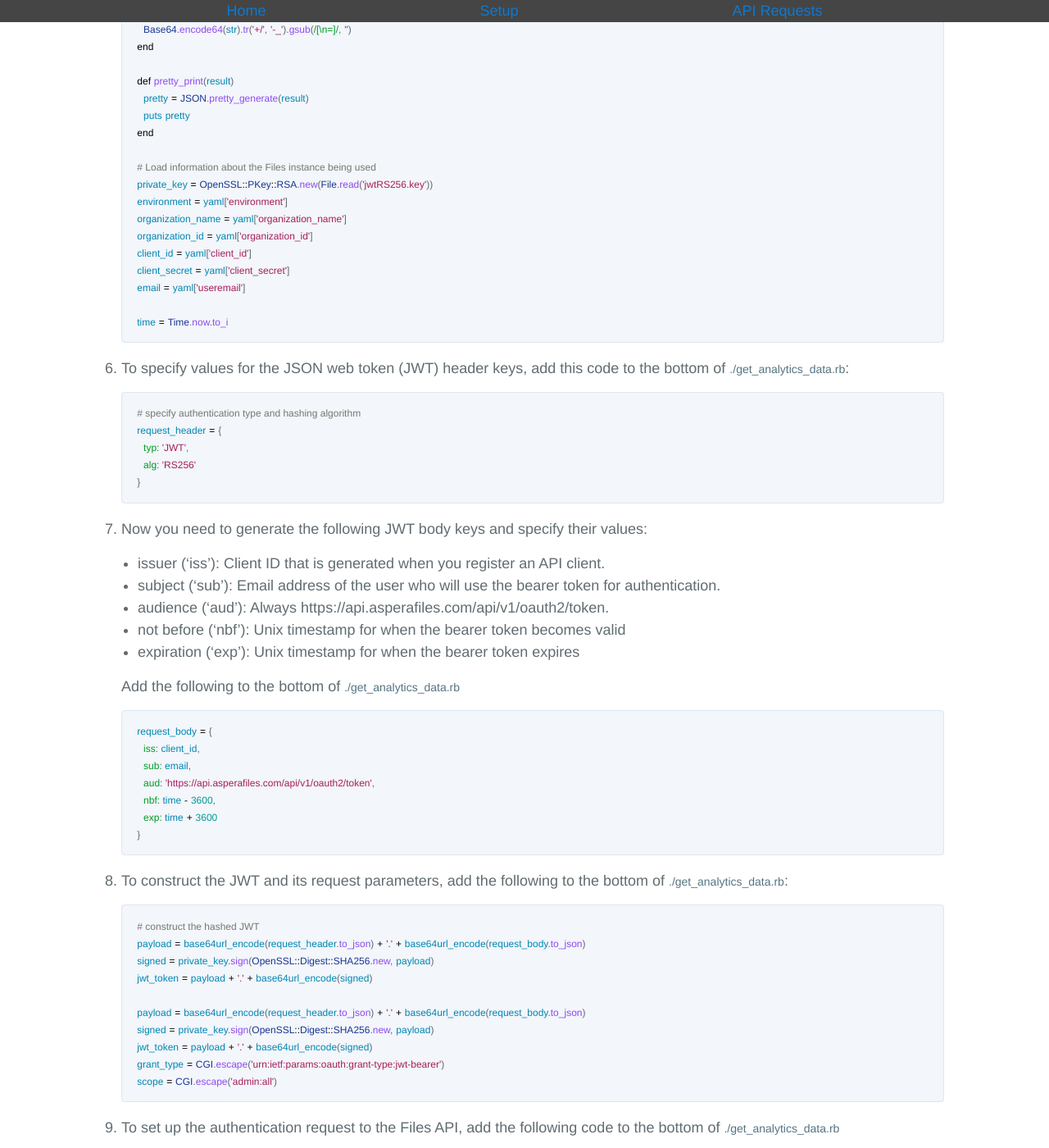
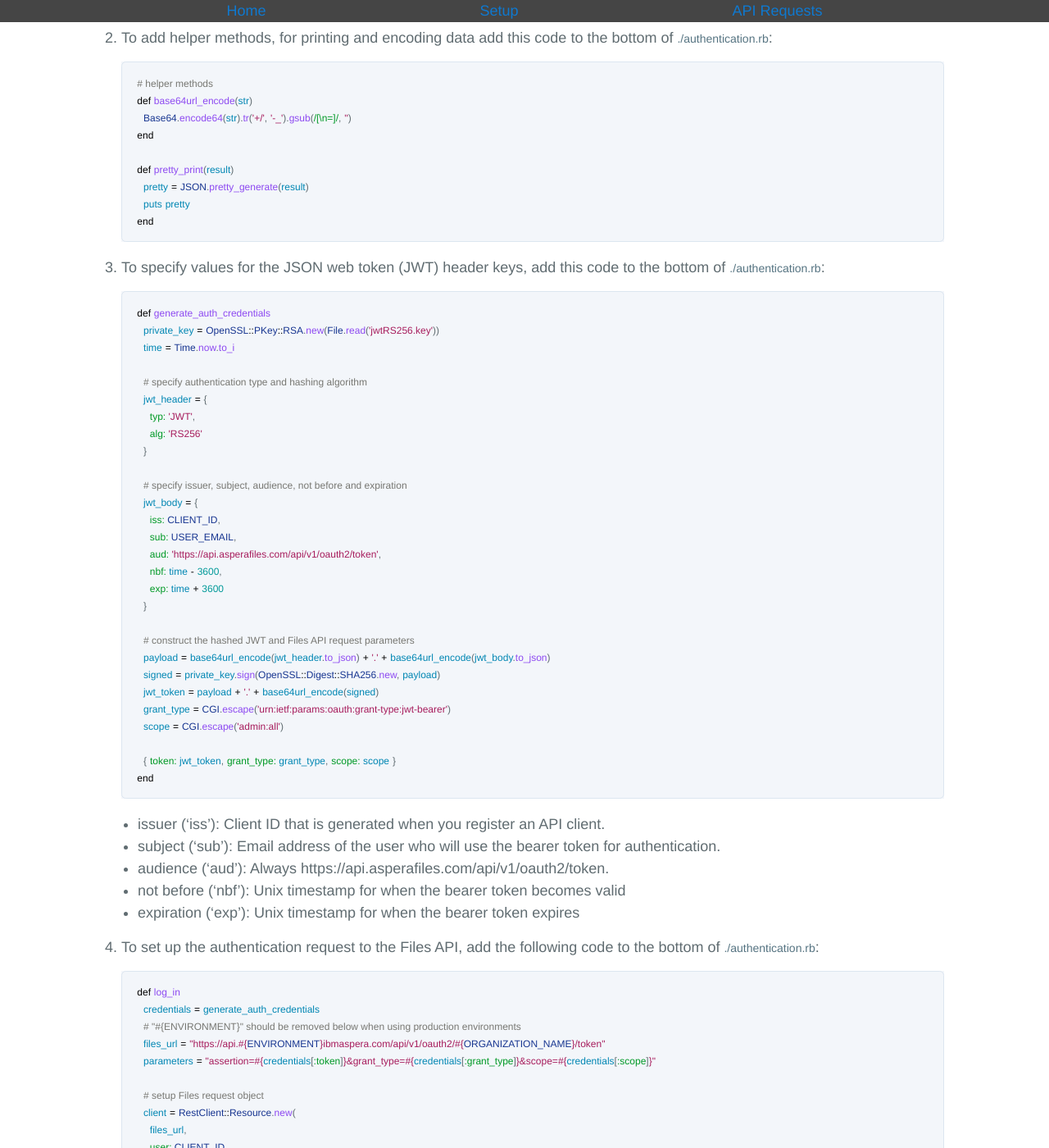
Before and after one commit to LauraKirby/aspera-ibm-analytics-api, a Jekyll site: the page built from analytics-api.md, in a window 1280 px wide and 1400 px high, scrolled down 1446 px. Shown: the whole window at 82% size. Built offline with Jekyll 4.4.1, drawn with Linux system fonts in a browser that asks for light colours; our own code applies the rules of GitHub Pages for plain Markdown files; the repository's description, which GitHub fills in, is left out; some of the changed text lies outside the part shown.

Commit message:
add separate steps for dependency installation, authentication and analytics requests

````diff
--- a/analytics-api.md
+++ b/analytics-api.md
@@ -6,12 +6,18 @@ We will set up the dependencies, make a request to the Files API to obtain authe
 
 Note that we use the Files API to configure the Aspera on Cloud platform, which includes the Activity application.
 
-1. To support the Ruby script and dependencies, create the file `get_analytics_data.rb` and a Gemfile.
 
-    ```bash
-    # from project root directory
-    touch get_analytics_data.rb Gemfile
-    ```
+This page take you through the necessary setup to prepare your local system and Aspera on Cloud (AoC) so that you can make API calls to the Activity app.
+
+There are three main procedures:
+
+  > I. Install Dependencies
+
+  > II. Obtain Bearer Token
+
+  > Make Analytics API Request
+
+## I. Install Dependencies
 
 1. To add dependencies to `Gemfile`, copy the code below and add it to the file.
 
@@ -29,25 +35,20 @@ Note that we use the Files API to configure the Aspera on Cloud platform, which
     bundle
     ```
 
-1. To add references to the installed dependencies and Ruby modules, add the following to `./get_analytics_data.rb`. This code must remain at the top of the file.
+## II. Obtain Bearer Token
+
+1. To add references to the installed dependencies and Ruby modules, add the following to `./authentication.rb`. This code must remain at the top of the file.
 
     ```ruby
+    require 'restclient'
+    require 'json'
     require 'base64'
-    require 'json'
-    require 'restclient'
-    require 'yaml'
+    require './constants.rb'
     ```
 
-1. To add hard-coded data and helper methods, add this code to the bottom of `./get_analytics_data.rb`:
+1. To add helper methods, for printing and encoding data add this code to the bottom of `./authentication.rb`:
 
     ```ruby
-    # load secrets from config.yml file
-    # config.yml, jwtRS256.key, jwtRS256.key.pub files
-    # should be included in your.gitignore,
-    # they have been been included in this repository for
-    # purpose of demonstration
-    yaml = YAML.load_file('config.yml')
-
     # helper methods
     def base64url_encode(str)
       Base64.encode64(str).tr('+/', '-_').gsub(/[\n=]/, '')
@@ -57,30 +58,40 @@ Note that we use the Files API to configure the Aspera on Cloud platform, which
       pretty = JSON.pretty_generate(result)
       puts pretty
     end
-
-    # Load information about the Files instance being used
-    private_key = OpenSSL::PKey::RSA.new(File.read('jwtRS256.key'))
-    environment = yaml['environment']
-    organization_name = yaml['organization_name']
-    organization_id = yaml['organization_id']
-    client_id = yaml['client_id']
-    client_secret = yaml['client_secret']
-    email = yaml['useremail']
-
-    time = Time.now.to_i
     ```
 
-1. To specify values for the JSON web token (JWT) header keys, add this code to the bottom of `./get_analytics_data.rb`:
+1. To specify values for the JSON web token (JWT) header keys, add this code to the bottom of `./authentication.rb`:
 
     ```ruby
-    # specify authentication type and hashing algorithm
-    request_header = {
-      typ: 'JWT',
-      alg: 'RS256'
-    }
+    def generate_auth_credentials
+      private_key = OpenSSL::PKey::RSA.new(File.read('jwtRS256.key'))
+      time = Time.now.to_i
+
+      # specify authentication type and hashing algorithm
+      jwt_header = {
+        typ: 'JWT',
+        alg: 'RS256'
+      }
+
+      # specify issuer, subject, audience, not before and expiration
+      jwt_body = {
+        iss: CLIENT_ID,
+        sub: USER_EMAIL,
+        aud: 'https://api.asperafiles.com/api/v1/oauth2/token',
+        nbf: time - 3600,
+        exp: time + 3600
+      }
+
+      # construct the hashed JWT and Files API request parameters
+      payload = base64url_encode(jwt_header.to_json) + '.' + base64url_encode(jwt_body.to_json)
+      signed = private_key.sign(OpenSSL::Digest::SHA256.new, payload)
+      jwt_token = payload + '.' + base64url_encode(signed)
+      grant_type = CGI.escape('urn:ietf:params:oauth:grant-type:jwt-bearer')
+      scope = CGI.escape('admin:all')
+
+      { token: jwt_token, grant_type: grant_type, scope: scope }
+    end
     ```
-
-1. Now you need to generate the following JWT body keys and specify their values:
 
     * issuer ('iss'): Client ID that is generated when you register an API client.
     * subject ('sub'): Email address of the user who will use the bearer token for authentication.
@@ -89,57 +100,42 @@ Note that we use the Files API to configure the Aspera on Cloud platform, which
     * expiration ('exp'): Unix timestamp for when the bearer token expires
 
 
-   Add the following to the bottom of `./get_analytics_data.rb`
+
+1. To set up the authentication request to the Files API, add the following code to the bottom of `./authentication.rb`:
 
     ```ruby
-    request_body = {
-      iss: client_id,
-      sub: email,
-      aud: 'https://api.asperafiles.com/api/v1/oauth2/token',
-      nbf: time - 3600,
-      exp: time + 3600
-    }
-    ```
+    def log_in
+      credentials = generate_auth_credentials
+      # "#{ENVIRONMENT}" should be removed below when using production environments
+      files_url = "https://api.#{ENVIRONMENT}ibmaspera.com/api/v1/oauth2/#{ORGANIZATION_NAME}/token"
+      parameters = "assertion=#{credentials[:token]}&grant_type=#{credentials[:grant_type]}&scope=#{credentials[:scope]}"
 
-1. To construct the JWT and its request parameters, add the following to the bottom of `./get_analytics_data.rb`:
+      # setup Files request object
+      client = RestClient::Resource.new(
+        files_url,
+        user: CLIENT_ID,
+        password: CLIENT_SECRET,
+        headers: { content_type: 'application/x-www-form-urlencoded' }
+      )
 
-    ```ruby
-    # construct the hashed JWT
-    payload = base64url_encode(request_header.to_json) + '.' + base64url_encode(request_body.to_json)
-    signed = private_key.sign(OpenSSL::Digest::SHA256.new, payload)
-    jwt_token = payload + '.' + base64url_encode(signed)
+      # make request to Files API
+      begin
+        puts "\n\n\nmake request to Files API\n\n\n"
+        result = JSON.parse(client.post(parameters), symbolize_names: true)
+        pretty_print(result)
+      rescue Exception => e
+        puts e
+      end
 
-    payload = base64url_encode(request_header.to_json) + '.' + base64url_encode(request_body.to_json)
-    signed = private_key.sign(OpenSSL::Digest::SHA256.new, payload)
-    jwt_token = payload + '.' + base64url_encode(signed)
-    grant_type = CGI.escape('urn:ietf:params:oauth:grant-type:jwt-bearer')
-    scope = CGI.escape('admin:all')
-    ```
-
-1. To set up the authentication request to the Files API, add the following code to the bottom of `./get_analytics_data.rb`
-
-    ```ruby
-    # "#{environment + '.' }" should be removed below when using production environments
-    files_url = "https://api.#{environment + '.' }ibmaspera.com/api/v1/oauth2/#{organization_name}/token"
-    parameters = "assertion=#{jwt_token}&grant_type=#{grant_type}&scope=#{scope}"
-
-    # setup Files request object
-    client = RestClient::Resource.new(
-      files_url,
-      user: client_id,
-      password: client_secret,
-      headers: { content_type: 'application/x-www-form-urlencoded' }
-    )
-
-    # make request to Files API
-    result = JSON.parse(client.post(parameters), symbolize_names: true)
-    pretty_print(result)
+      # extract and return 'bearer token'
+      return "Bearer #{result[:access_token]}" if result
+    end
     ```
 
 1. To confirm that your setup is successful, run the Ruby script:
 
     ```bash
-    ruby get_analytics_data.rb
+    ruby authentication.rb
     ```
 
     The Files API response should print in terminal.
@@ -155,53 +151,109 @@ Note that we use the Files API to configure the Aspera on Cloud platform, which
     }
     ```
 
-1. To extract the bearer token from the Files API response in the previous step and add request parameters, add the following code to the bottom of `./get_analytics_data.rb`.
+## III. Make Analytics API Request
+
+1. To add required dependencies, add the following code to the bottom of `./get_analytics_data.rb`.
+
+    ```ruby
+    # --------------------------------------
+    # Step 1: include dependencies
+    # --------------------------------------
+    require 'restclient'
+    require 'json'
+    require 'base64'
+    require './authentication.rb'
+    require './constants.rb'
+
+    include Authentication
+    ```
+
+1. To extract the bearer token, call `log_in` from the `Authentication` module. Add the following code to the bottom of `./get_analytics_data.rb`.
 
    Note that the bearer token is the value of `access_token` in the Files API response.
 
     ```ruby
-    # extract 'bearer token'
-    # we know that result[:access_token] holds a 'bearer token'
-    # because result[:token_type] == 'bearer'
-    bearer_token = "Bearer #{result[:access_token]}"
-    analytics_url = "https://api.qa.ibmaspera.com/analytics/v2/organizations/#{organization_id}/transfers"
-    start_time = CGI.escape('2019-01-19T23:00:00Z')
-    stop_time = CGI.escape('2019-01-26T23:00:00Z')
-    limit = 3
-    parameters = "?start_time=#{start_time}&stop_time=#{stop_time}&limit=#{limit}"
+    # --------------------------------------
+    # Step 2: get authorization
+    # --------------------------------------
+    # use Authentication module to obtain bearer token
+    @bearer_token = log_in
     ```
 
 1. To get the first page of `/transfers` for the request, add the following to the bottom of `./get_analytics_data.rb`:
 
     ```ruby
-    request = RestClient::Resource.new(
-      analytics_url + parameters,
-      headers: { Authorization: bearer_token }
-    )
+    # --------------------------------------
+    # Step 3: get page 1 of transfers
+    # --------------------------------------
 
-    # make Analytics GET request
-    # expect a max of 3 transfers to be returned, as specified by 'limit'
-    result = JSON.parse(request.get, symbolize_names: true)
-    pretty_print(result)
+    def generate_request_url
+      # analytics base url
+      analytics_url = "https://api.qa.ibmaspera.com/analytics/v2/organizations/#{ORGANIZATION_ID}/"
+      # resource within analytics application
+      analytics_resource = 'transfers'
+      # query parameters
+      start_time = CGI.escape('2019-01-19T23:00:00Z')
+      stop_time = CGI.escape('2019-01-26T23:00:00Z')
+      limit = 3
+      parameters = "?start_time=#{start_time}&stop_time=#{stop_time}&limit=#{limit}"
+      # print what the request url will look like
+      puts "\n\nanalytics_url: #{analytics_url + analytics_resource + parameters}"
+      analytics_url + analytics_resource + parameters
+    end
+
+    # given our query parameter `limit=3`,
+    # expect page one to have a max of 3 transfers returned.
+    begin
+      puts "\n\nGET Analytics ./transfers page 1\n\n"
+      request = RestClient::Resource.new(
+        generate_request_url,
+        headers: { Authorization: @bearer_token }
+      )
+
+      result = JSON.parse(request.get, symbolize_names: true)
+      pretty_print(result)
+    rescue Exception => e
+      puts e
+    end
     ```
 
 1. To get the second page of `./transfers` for the request, add the following to the bottom of `./get_analytics_data.rb`:
 
     ```ruby
-    # link to page two of results is located at `result[:next][:href]`
-    analytics_url_two = result[:next][:href]
-    # note: result[:first][:href] will always provide the url to the very first page of transfers
+    # --------------------------------------
+    # Step 3: get page 2 of transfers
+    # --------------------------------------
 
-    request_two = RestClient::Resource.new(
-      analytics_url_two,
-      headers: { Authorization: bearer_token }
-    )
+    # given our query parameter `limit=3`,
+    # expect page two to have a max of 3 transfers returned.
+    begin
+      puts "\n\nGET Analytics ./transfers page 2\n\n"
+      # link to page two of results is located at `result[:next][:href]`
+      if result
+        # any query parameters from initial request will be automatically appended here.
+        # note: result[:first][:href] will always provide the url to the very first page of transfers.
+        analytics_url_two = result[:next][:href]
 
-    result_two = JSON.parse(request_two.get, symbolize_names: true)
-    pretty_print(result_two)
+        # print what the url will look like for page two of transfers
+        puts "page two url: #{analytics_url_two}"
+
+        request_two = RestClient::Resource.new(
+          analytics_url_two,
+          headers: { Authorization: @bearer_token }
+        )
+
+        result_two = JSON.parse(request_two.get, symbolize_names: true)
+        pretty_print(result_two)
+      else
+        puts "There was an error in your initial Activity request or result[:next][:href] doesn't exist on this endpoint"
+      end
+    rescue Exception => e
+      puts e
+    end
     ```
 
-1. Now you're ready to make a call to the Activity API! To confirm that everything is working, run the Ruby script:
+1. Now you're ready to make Activity API GET requests! To confirm that everything is working, run the Ruby script:
 
     ```bash
     ruby get_analytics_data.rb
````
Also changed, not shown: analytics-api-demo/authentication.rb (+11 -13 lines), analytics-api-demo/get_analytics_data.rb (+5 -3 lines), setup.md (+4 -1 lines).
